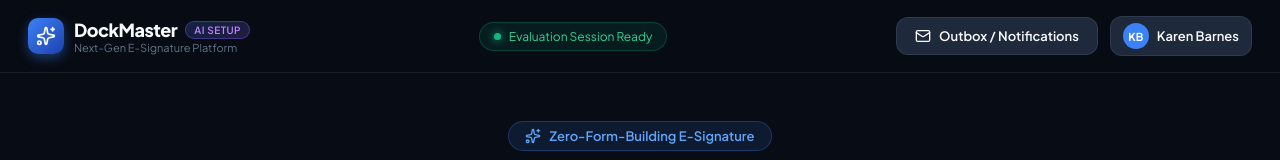
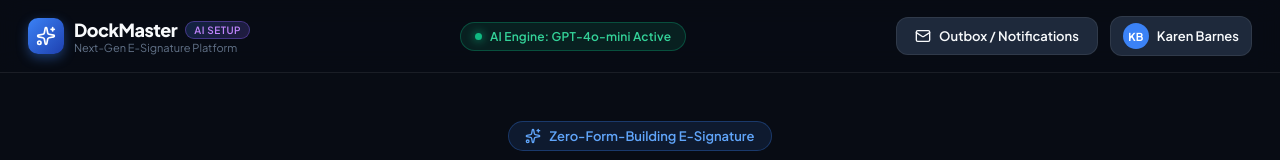
Before and after one commit to nm6258257-bit/dockmaster-assessment, a Next.js app: page / in a window 1280 px wide. Shown: the top 160 px of the page. Built offline with nearby package versions, Linux system fonts and the light colour scheme.

Commit message:
Highlight active GPT-4o-mini AI engine status in top navbar

```diff
--- a/src/components/Navbar.tsx
+++ b/src/components/Navbar.tsx
@@ -87,8 +87,8 @@ export const Navbar: React.FC<NavbarProps> = ({
         gap: '8px',
         padding: '6px 14px',
         borderRadius: '9999px',
-        background: 'rgba(16, 185, 129, 0.1)',
-        border: '1px solid rgba(16, 185, 129, 0.25)',
+        background: 'rgba(16, 185, 129, 0.12)',
+        border: '1px solid rgba(16, 185, 129, 0.3)',
         fontSize: '12px',
         color: '#34D399'
       }}>
@@ -97,9 +97,9 @@ export const Navbar: React.FC<NavbarProps> = ({
           height: '7px',
           borderRadius: '50%',
           background: '#10B981',
-          boxShadow: '0 0 8px #10B981'
+          boxShadow: '0 0 10px #10B981'
         }} />
-        <span>Evaluation Session Ready</span>
+        <span style={{ fontWeight: 600, letterSpacing: '0.2px' }}>AI Engine: GPT-4o-mini Active</span>
       </div>
 
       {/* Right Actions */}
```
